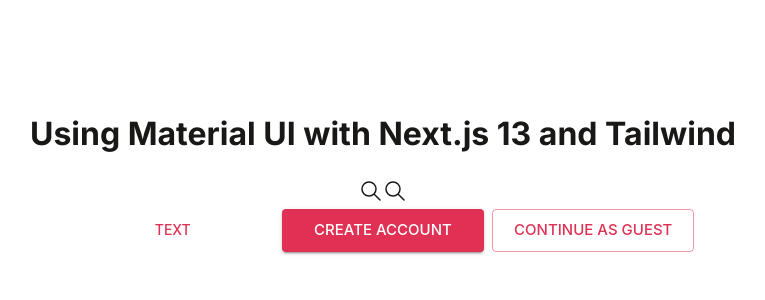
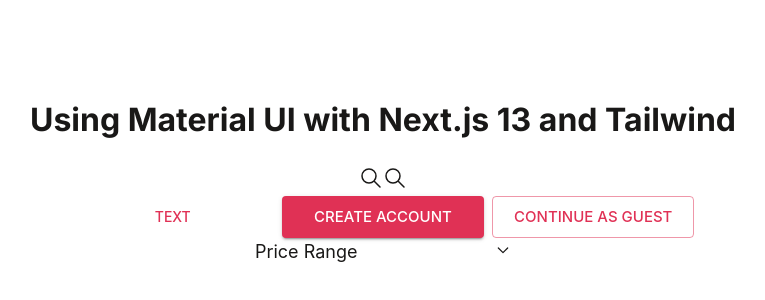
Before and after one commit to davidenit/lab, a Next.js app: page / in a window 1280 px wide. Shown: the part 230-530 px from the top of the page, without its empty margins (257-1022 px from the left). Built offline with nearby package versions, Linux system fonts and the light colour scheme.

Commit message:
feat: slider price

```diff
--- a/app/page.tsx
+++ b/app/page.tsx
@@ -3,7 +3,7 @@ import { Box, Button, Grid } from '@mui/material';
 import Image from 'next/image';
 import Search from './assets/images/svg/Search.svg';
 import { SearchIcon } from './assets/images/svg/icons';
-
+import PriceSlider from '@/components/priceSlider';
 export default function Home() {
   return (
     <Grid
@@ -27,6 +27,7 @@ export default function Home() {
           continue as guest
         </Button>
       </Box>
+      <PriceSlider />
     </Grid>
   );
 }
--- /dev/null
+++ b/components/priceSlider/index.tsx
@@ -0,0 +1,118 @@
+'use client';
+import { FC } from 'react';
+import React, { useState } from 'react';
+import { Button, Paper, Box, Typography, Icon } from '@mui/material';
+import Slider from '@mui/material/Slider';
+import { createTheme, ThemeProvider } from '@mui/material';
+import { withStyles } from '@mui/material/styles';
+import { ChevrondownIcon } from '@/app/assets/images/svg/icons';
+interface priceSliderProps {}
+
+const priceSlider = ({}: priceSliderProps) => {
+  const [value, setValue] = useState<number[]>([10, 100]);
+  const [isShowed, setIsShowed] = useState<boolean>(false);
+
+  const handleChange = (event: Event, newValue: number | number[]) => {
+    setValue(newValue as number[]);
+  };
+
+  const customStyleSlider = {
+    color: '#FFFFFF',
+    padding: 0,
+    '& .MuiSlider-thumb': {
+      height: 20,
+      width: 20,
+      backgroundColor: 'var(--colorText)',
+      borderRadius: '50%',
+      border: '2px solid currentColor',
+      '&:hover, &.Mui-focusVisible': {
+        boxShadow: 'none',
+      },
+      '&.Mui-active': {
+        boxShadow: 'none',
+      },
+    },
+    '& .MuiSlider-track': {
+      backgroundColor: 'var(--colorText)',
+      height: '5px',
+    },
+    '& .MuiSlider-rail': {
+      backgroundColor: 'var(--colorBorder)',
+      borderRadius: 0,
+      height: '5px',
+    },
+  };
+
+  const TextWapperCss = {
+    color: 'var(--colorText)',
+    fontWeight: '420',
+    fontSize: '10px',
+    padding: '4px 17.5px ',
+    backgroundColor: 'var( --colorBgDefault)',
+    borderRadius: '2px',
+  };
+  return (
+    <Box sx={{ width: '256px' }}>
+      <Box
+        sx={{
+          display: 'flex',
+          justifyContent: 'space-between',
+          alignItems: 'center',
+        }}
+      >
+        <Typography
+          id="range-slider"
+          sx={{
+            color: 'var(--colorText)',
+            fontSize: '18px',
+          }}
+        >
+          Price Range
+        </Typography>
+        <Box>
+          <ChevrondownIcon
+            className={`${isShowed ? 'tw-rotate-180' : ''} tw-cursor-pointer`}
+            onClick={() => setIsShowed(!isShowed)}
+          />
+        </Box>
+      </Box>
+      {isShowed && (
+        <Box
+          sx={{
+            display: 'flex',
+            flexDirection: 'column',
+            marginTop: '29px',
+          }}
+        >
+          <Slider
+            value={value}
+            onChange={handleChange}
+            getAriaLabel={() => 'Temperature range'}
+            aria-labelledby="range-slider"
+            min={0.1}
+            max={150}
+            valueLabelDisplay="off"
+            color={'primary'}
+            sx={customStyleSlider}
+          />
+          <Box
+            sx={{
+              display: 'flex',
+              justifyContent: 'space-between',
+              marginTop: '16px',
+            }}
+          >
+            <Box sx={TextWapperCss}>
+              <p className="tw-w-[60px] tw-m-0"> {value[0].toFixed(2)} SGD</p>
+            </Box>
+            <Box sx={TextWapperCss}>
+              <p className="tw-w-[60px] tw-m-0"> {value[1].toFixed(2)} SGD</p>
+            </Box>
+          </Box>
+        </Box>
+      )}
+    </Box>
+  );
+};
+
+export default priceSlider;
--- /dev/null
+++ b/components/productContainer/index.tsx
@@ -0,0 +1,9 @@
+import { FC } from 'react';
+
+interface productContainerProps {}
+
+const productContainer: FC<productContainerProps> = ({}) => {
+  return <div>productContainer</div>;
+};
+
+export default productContainer;
--- a/package.json
+++ b/package.json
@@ -14,6 +14,7 @@
   "dependencies": {
     "@emotion/react": "^11.11.1",
     "@emotion/styled": "^11.11.0",
+    "@mui/icons-material": "^5.11.16",
     "@mui/material": "^5.13.4",
     "@tanstack/react-query": "^4.29.12",
     "@types/node": "20.2.5",
```
Also changed, not shown: 1 other file (tests, documents, lock files or other folders).
